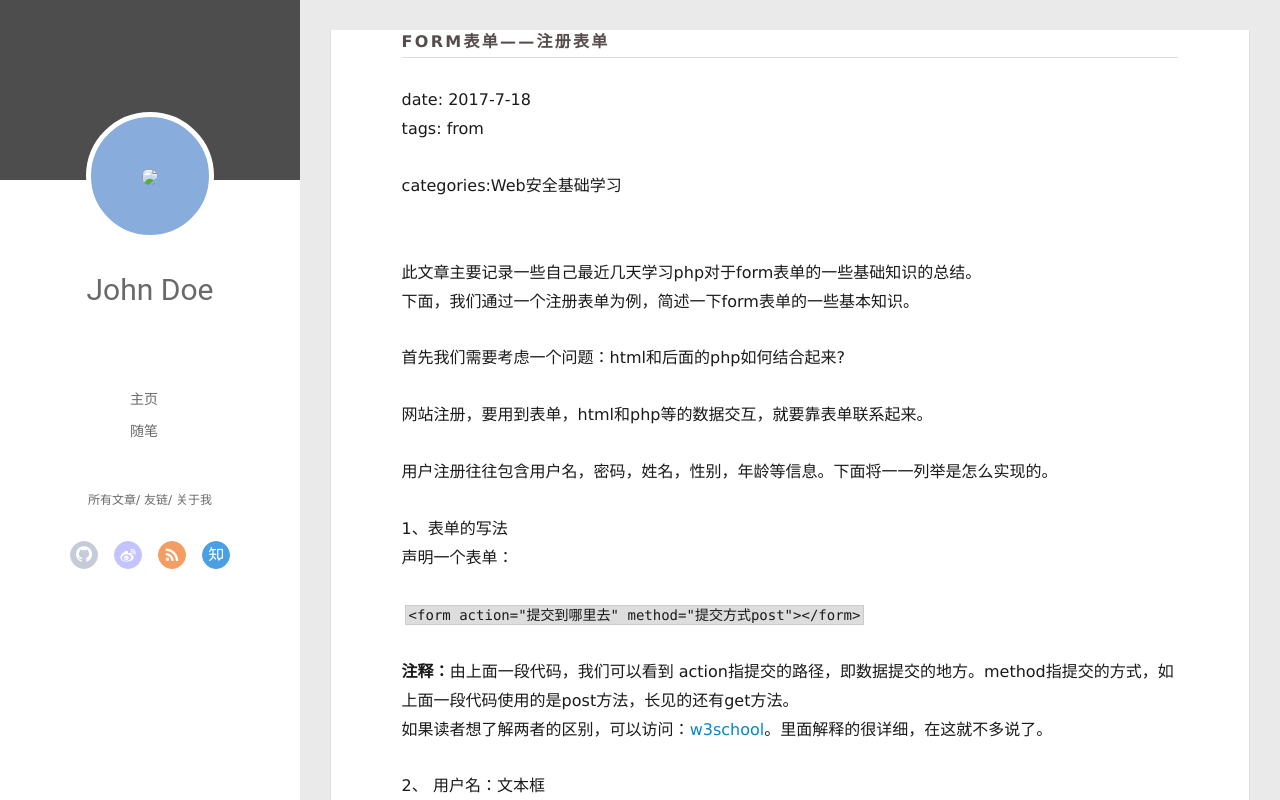
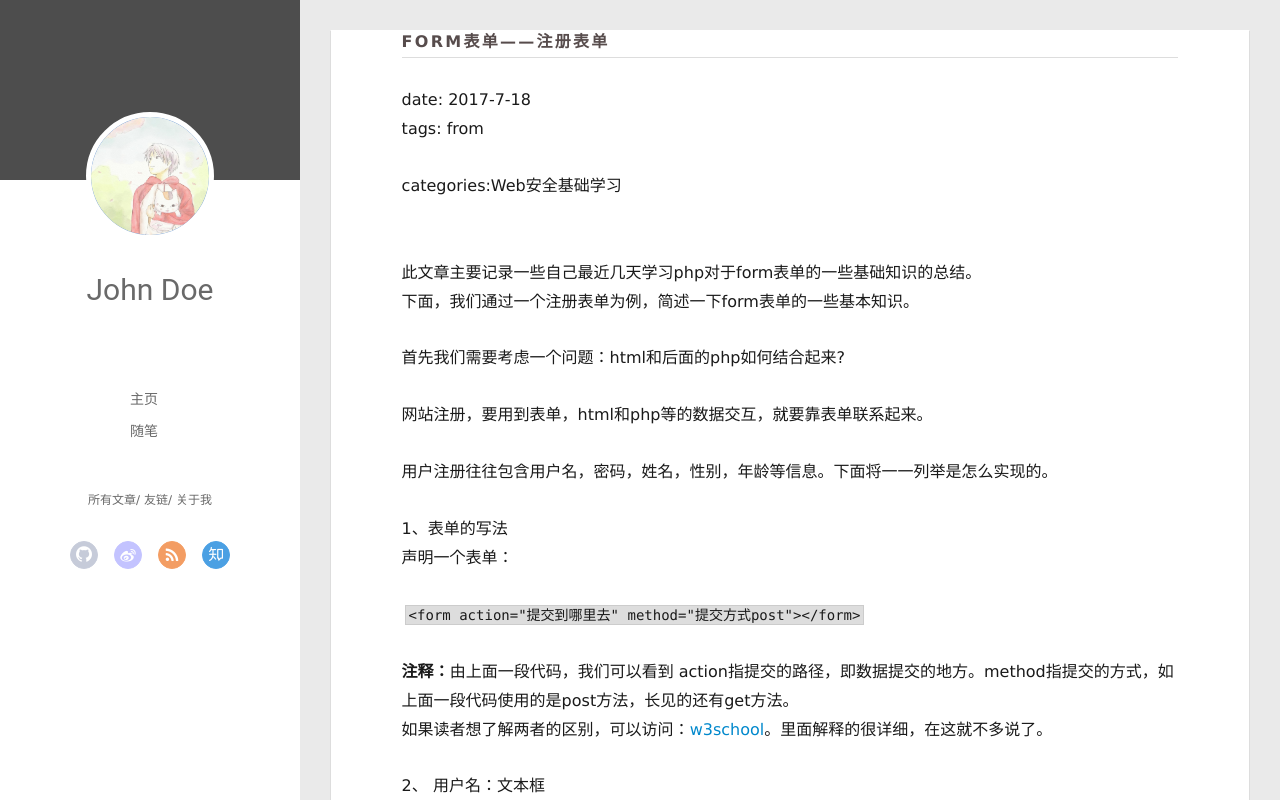
Before and after one commit to J1ke/lipengju123.github.io, a plain HTML site: page index.html in a window 1280 px wide. Drawn offline with Linux system fonts and the light colour scheme; no server answers.

Commit message:
Site updated: 2017-07-20 13:54:48

```diff
--- a/index.html
+++ b/index.html
@@ -42,7 +42,7 @@
 <div class="intrude-less">
 	<header id="header" class="inner">
 		<a href="/" class="profilepic">
-			<img src="null" class="js-avatar">
+			<img src="123.jpg" class="js-avatar">
 		</a>
 		<hgroup>
 		  <h1 class="header-author"><a href="/">John Doe</a></h1>
@@ -100,7 +100,7 @@
 	<div class="intrude-less">
 		<header id="header" class="inner">
 			<div class="profilepic">
-				<img src="null" class="js-avatar">
+				<img src="123.jpg" class="js-avatar">
 			</div>
 			<hgroup>
 			  <h1 class="header-author js-header-author">John Doe</h1>
```
Also changed, not shown: 2017/07/15/hello world/index.html (+2 -2 lines), 2017/07/18/from注册表单/index.html (+2 -2 lines), archives/2017/07/index.html (+2 -2 lines), archives/2017/index.html (+2 -2 lines), archives/index.html (+2 -2 lines), img/123.jpg (added).
